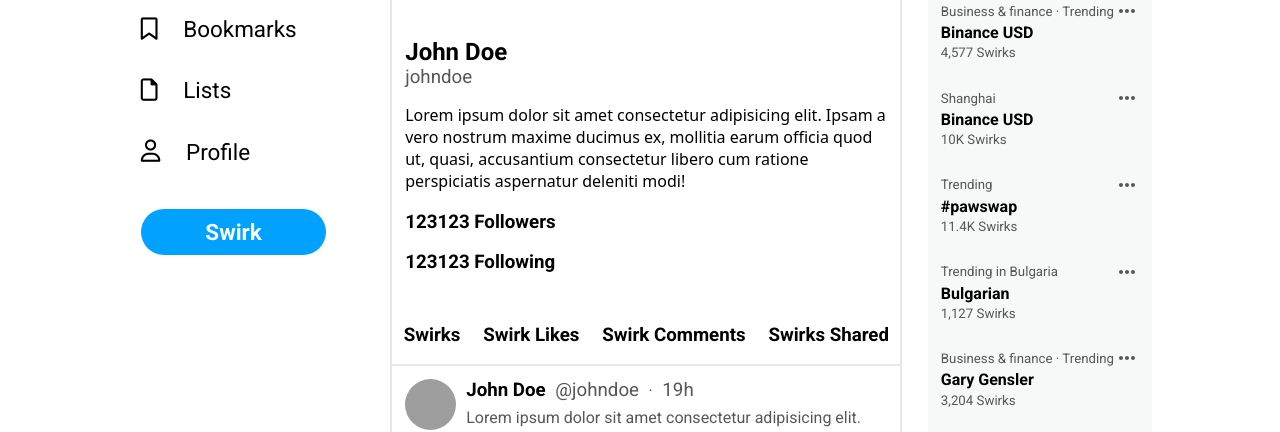
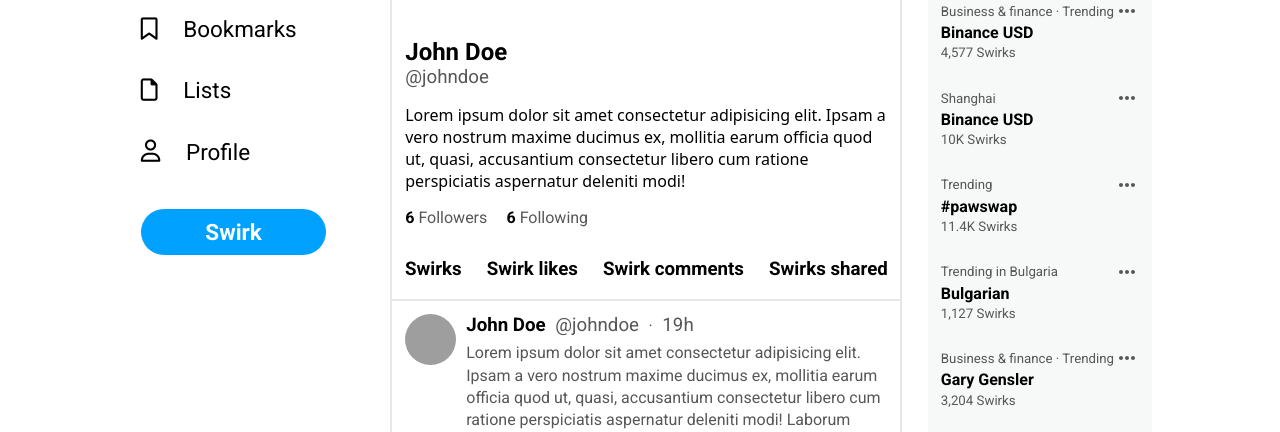
Before and after one commit to ZahariCheyrekov/swirk, a React (Create React App) app in the folder client/: page /explore in a window 1280 px wide. Shown: the part 321-753 px from the top of the page. Built offline with nearby package versions, Linux system fonts and the light colour scheme; grey boxes are pictures that could not be loaded; the HTML template or start-up script is replaced by a standard one.

Commit message:
Fix following structure

```diff
--- a/client/src/features/profile/components/Profile.tsx
+++ b/client/src/features/profile/components/Profile.tsx
@@ -43,17 +43,19 @@ const Profile = () => {
           <div className="profile__wrapper--info user__info">
             <h2 className="profile__heading--name name">{dummyData.name}</h2>
             <h3 className="profile__heading--nickname nickname">
-              {dummyData.nickname}
+              @{dummyData.nickname}
             </h3>
             <p className="profile__paragrpah--bio bio">{dummyData.bio}</p>
-            <h3 className="profile__heading--followers heading__followers">
-              {dummyData.followers}{" "}
-              <span className="followers__text">Followers</span>
-            </h3>
-            <h3 className="profile__heading--following heading__following">
-              {dummyData.following}{" "}
-              <span className="following__text">Following</span>
-            </h3>
+            <div className="profile__wrapper--following wrapper__following">
+              <h4 className="profile__heading--followers heading__followers">
+                {dummyData.followers.length}{" "}
+                <span className="followers__text">Followers</span>
+              </h4>
+              <h4 className="profile__heading--following heading__following">
+                {dummyData.following.length}{" "}
+                <span className="following__text">Following</span>
+              </h4>
+            </div>
           </div>
         </section>
         <ul className="profile__list--timelines timelines">
@@ -62,17 +64,17 @@ const Profile = () => {
           </li>
           <li className="profile__li--timeline timeline">
             <h3 className="profile__heading--timelin timeline__text">
-              Swirk Likes
+              Swirk likes
             </h3>
           </li>
           <li className="profile__li--timeline timeline">
             <h3 className="profile__heading--timelin timeline__text">
-              Swirk Comments
+              Swirk comments
             </h3>
           </li>
           <li className="profile__li--timeline timeline">
             <h3 className="profile__heading--timelin timeline__text">
-              Swirks Shared
+              Swirks shared
             </h3>
           </li>
         </ul>
```
